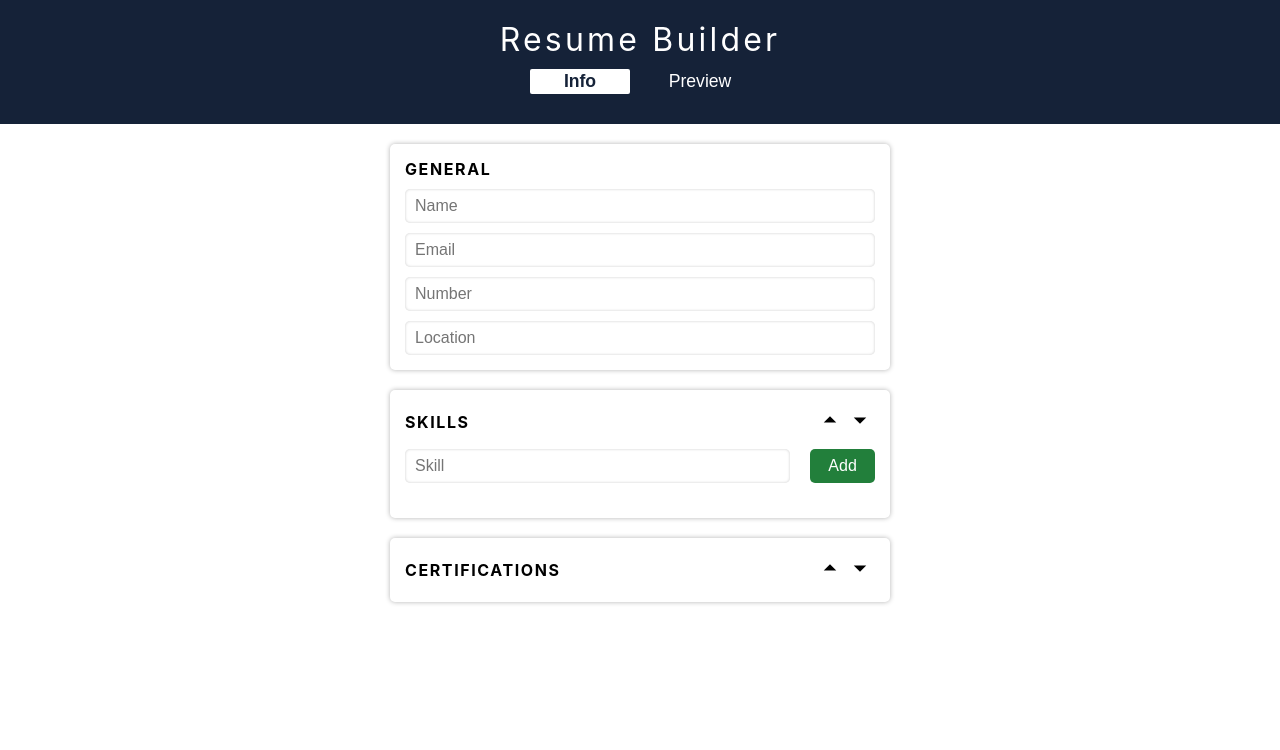
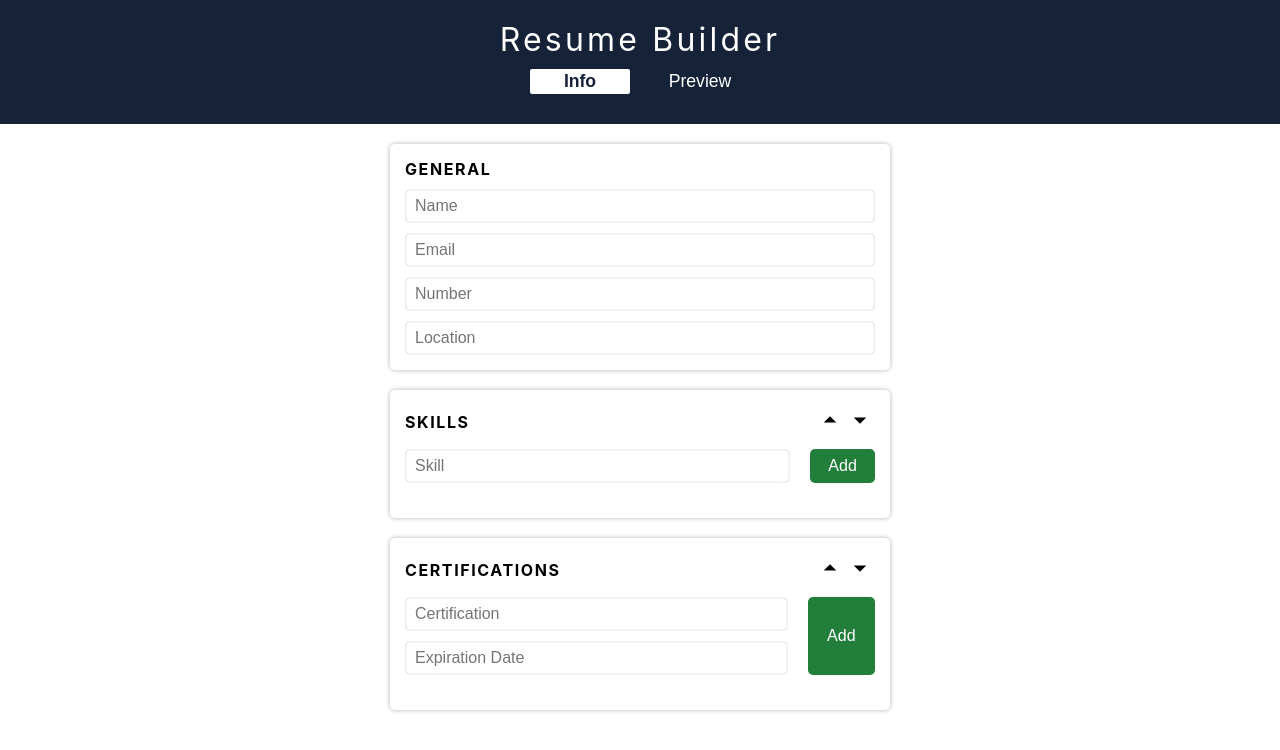
Before and after one commit to Kesslerjx/resume-builder, a React (Create React App) app: page / in a window 1280 px wide. Shown: the top 750 px of the page. Built offline with nearby package versions, Linux system fonts and the light colour scheme.

Commit message:
Finish the certifications section in info and preview

```diff
--- a/src/App.js
+++ b/src/App.js
@@ -28,7 +28,7 @@ class App extends React.Component {
       order: [
         Section.Skills,
         Section.Certifications
-    ]
+     ]
     }
 
     this.buttonPressed = this.buttonPressed.bind(this);
@@ -38,9 +38,9 @@ class App extends React.Component {
 
   }
 
-  updateResume(copy) {
+  updateResume(newResume) {
     this.setState({
-      resume: copy
+      resume: newResume
     })
   }
 
--- a/src/components/Certifications.js
+++ b/src/components/Certifications.js
@@ -1,11 +1,24 @@
 import React from 'react';
-import '../styles/Info.css'
+import '../styles/Info.css';
 import upIcon from '../icons/up.svg';
 import downIcon from '../icons/down.svg';
-import Certificiation from '../objects/Certification';
+import deleteIcon from '../icons/delete.svg';
 import { Direction } from './Info';
+import Certification from '../modules/Certification.js';
+import { v4 as uuidv4 } from 'uuid';
+import { getIndexInNodes, moveTo } from '../modules/array-functions';
 
 class Certifications extends React.Component {
+
+    constructor(props) {
+        super(props);
+
+        this.state = {
+            certification: "",
+            expiration: ""
+        }
+    }
+
     render() {
 
         const certifications = this.props.resume.certifications;
@@ -20,8 +33,75 @@ class Certifications extends React.Component {
                         <img alt="Move section down" src={downIcon} className="icon" onClick={(e) => moveSection(e, Direction.Down)}></img>
                     </div>
                 </div>
+                <div className='input-button-wrapper'>
+                    <div className='multiple-inputs'>
+                        <input value={this.state.certification} onChange={(e) => this.certificationChange(e)} type="text" placeholder='Certification' className='section-input'></input>
+                        <input value={this.state.expiration} onChange={(e) => this.expirationChange(e)}type="text" placeholder='Expiration Date' className='section-input'></input>
+                    </div>
+                    <button onClick={() => this.addCertification()}>Add</button>
+                </div>
+                <div className='list-wrapper'>
+                    {certifications.map(cert => this.getCertElement(cert))}
+                </div>
             </div>
         )
+    }
+
+    getCertElement(cert) {
+        return(
+            <div key={uuidv4()} className='list-item-wrapper'>
+                <div>
+                    <p>{`${cert.name}`}</p>
+                    <p>{`Expiration: ${cert.expiration}`}</p>
+                </div>
+                <div className='list-item-buttons'>
+                <img alt="Move certification up" src={upIcon} className="icon" onClick={(e) => this.moveCert(e, Direction.Up)}></img>
+                    <img alt="Move certification down" src={downIcon} className="icon" onClick={(e) => this.moveCert(e, Direction.Down)}></img>
+                    <img alt="Delete certification" src={deleteIcon} className="icon" onClick={(e) => this.removeCert(e)}></img>
+                </div>
+            </div>
+        )
+    }
+
+    certificationChange(event) {
+        this.setState({
+            certification: event.target.value
+        })
+    }
+
+    expirationChange(event) {
+        this.setState({
+            expiration: event.target.value
+        })
+    }
+
+    addCertification() {
+        if(this.state.certification !== "" && this.state.expiration !== "") {
+            let cert = new Certification(this.state.certification, this.state.expiration);
+            let copy = this.props.resume;
+            copy.certifications.push(cert);
+            this.props.updateResume(copy);
+        }
+    }
+
+    getIndex(event) {
+        let target  = event.target.parentElement.parentElement;
+        let parent  = event.target.parentElement.parentElement.parentElement;
+        return getIndexInNodes(target, parent);
+    }
+
+    moveCert(event, direction) {
+        let index   = this.getIndex(event)
+        let copy    = this.props.resume;
+        copy.certifications = moveTo(index, index + direction, copy.certifications);
+        this.props.updateResume(copy);
+    }
+
+    removeCert(event) {
+        let index  = this.getIndex(event)
+        let copy   = this.props.resume;
+        copy.certifications.splice(index, 1);
+        this.props.updateResume(copy);
     }
 }
 
--- a/src/components/General.js
+++ b/src/components/General.js
@@ -25,19 +25,19 @@ class General extends React.Component {
     }
 
     updateEmail(event) {
-        let copy          = this.props.resume;
+        let copy           = this.props.resume;
         copy.general.email = event.target.value;
         this.props.updateResume(copy);
     }
 
     updateLocation(event) {
-        let copy          = this.props.resume;
+        let copy              = this.props.resume;
         copy.general.location = event.target.value;
         this.props.updateResume(copy);
     }
 
     updateNumber(event) {
-        let copy          = this.props.resume;
+        let copy            = this.props.resume;
         copy.general.number = event.target.value;
         this.props.updateResume(copy);
     }
--- a/src/components/Info.js
+++ b/src/components/Info.js
@@ -46,19 +46,17 @@ class Info extends React.Component {
                     key          ={uuidv4()}
                     resume       ={this.props.resume}
                     updateResume ={this.props.updateResume}
-                    moveSection  = {this.moveSection}
+                    moveSection  ={this.moveSection}
                 />
         }
     }
 
     moveSection(event, direction) {
-        let index = getIndexInNodes(
-            event.target.parentElement.parentElement.parentElement,
-             document.querySelector('.info-wrapper')
-        ) - 1;
-
-        let copy = this.props.order;
-        copy     = moveTo(index, index+direction, copy);
+        let target = event.target.parentElement.parentElement.parentElement;
+        let parent = target.parentElement;
+        let index  = getIndexInNodes(target, parent) - 1; //Subtract 1 so General isn't counted
+        let copy   = this.props.order;
+        copy       = moveTo(index, index+direction, copy);
 
         this.props.updateOrder(copy);
     }
--- a/src/components/Skills.js
+++ b/src/components/Skills.js
@@ -1,6 +1,5 @@
 import React from 'react';
 import '../styles/Info.css'
-import '../styles/Skills.css'
 import { v4 as uuidv4 } from 'uuid';
 import upIcon from '../icons/up.svg';
 import downIcon from '../icons/down.svg';
@@ -20,9 +19,9 @@ class Skills extends React.Component {
         this.updateValue = this.updateValue.bind(this);
     }
 
-    updateValue(newValue) {
+    updateValue(event) {
         this.setState({
-            value: newValue
+            value: event.target.value
         })
     }
 
@@ -41,10 +40,10 @@ class Skills extends React.Component {
                     </div>
                 </div>
                 <div className='input-button-wrapper'>
-                    <input value={this.state.value} onChange={(e) => this.updateValue(e.target.value)} id='skill-name' type="text" placeholder='Skill' className='section-input'></input>
+                    <input value={this.state.value} onChange={(e) => this.updateValue(e )} id='skill-name' type="text" placeholder='Skill' className='section-input'></input>
                     <button onClick={(e) => this.addSkill(e)}>Add</button>
                 </div>
-                <div className='skills-wrapper'>
+                <div className='list-wrapper'>
                     {skills.map(skill => this.getSkillDiv(skill))}
                 </div>
             </div>
@@ -56,15 +55,14 @@ class Skills extends React.Component {
             let copy  = this.props.resume;
             copy.skills = [...this.props.resume.skills, this.state.value];
             this.props.updateResume(copy);
-            this.updateValue("");
         }
     }
 
     getSkillDiv(skill) {
         return (
-            <div key={uuidv4()} className='skill-wrapper'>
+            <div key={uuidv4()} className='list-item-wrapper'>
                 <p>{skill}</p>
-                <div>
+                <div className='list-item-buttons'>
                     <img alt="Move skill up" src={upIcon} className="icon" onClick={(e) => this.moveSkill(e, Direction.Up)}></img>
                     <img alt="Move skill down" src={downIcon} className="icon" onClick={(e) => this.moveSkill(e, Direction.Down)}></img>
                     <img alt="Delete skill" src={deleteIcon} className="icon" onClick={(e) => this.removeSkill(e)}></img>
@@ -73,16 +71,22 @@ class Skills extends React.Component {
         )
     }
 
+    getIndex(event) {
+        let target  = event.target.parentElement.parentElement;
+        let parent  = target.parentElement;
+        return getIndexInNodes(target, parent);
+    }
+
     moveSkill(event, direction) {
-        let index   = getIndexInNodes(event.target.parentElement.parentElement, document.querySelector('.skills-wrapper'));
+        let index   = this.getIndex(event)
         let copy    = this.props.resume;
         copy.skills = moveTo(index, index + direction, copy.skills);
         this.props.updateResume(copy);
     }
 
     removeSkill(event) {
-        let index   = getIndexInNodes(event.target.parentElement.parentElement, document.querySelector('.skills-wrapper'));
-        let copy  = this.props.resume;
+        let index  = this.getIndex(event)
+        let copy   = this.props.resume;
         copy.skills.splice(index, 1);
         this.props.updateResume(copy);
     }
--- a/src/modules/array-functions.js
+++ b/src/modules/array-functions.js
@@ -1,12 +1,14 @@
+
 
 function moveTo(oldIndex, toIndex, array) {
-    if(toIndex < 0 || toIndex > array.length-1) {
-        return array;
-    } else {
-        let copy = array;
-        copy.splice(toIndex, 0, copy.splice(oldIndex, 1)[0]);
-        return copy;
+
+    let newArray = structuredClone(array);
+
+    if(toIndex >= 0 || toIndex < array.length-1) {
+        newArray.splice(toIndex, 0, newArray.splice(oldIndex, 1)[0]);
     }
+
+    return newArray;
 }
 
 function getIndexInNodes(element, elementParent) {
--- a/src/styles/Info.css
+++ b/src/styles/Info.css
@@ -40,5 +40,61 @@
     outline: none;
     box-shadow: 0px 0px 3px rgb(0 0 0 / 0.5);
     border: none;
+}
 
+.multiple-inputs {
+    display: flex;
+    flex-direction: column;
+    gap: 10px;
+    width: 100%;
 }
+
+.icon {
+    width: 30px;
+    height: 30px;
+    box-sizing: border-box;
+}
+
+.icon:hover {
+    filter: invert(36%) sepia(17%) saturate(1810%) hue-rotate(84deg) brightness(103%) contrast(88%);
+}
+
+.input-button-wrapper {
+    display: flex;
+    gap: 20px;
+}
+
+.input-button-wrapper > input {
+    width: 100%;
+}
+
+.input-button-wrapper > button {
+    border: none;
+    width: 80px;
+    border-radius: 5px;
+    background-color: var(--button-green);
+    color: white;
+    font-size: 1rem;
+}
+
+.input-button-wrapper > button:active {
+    font-weight: bold;
+}
+
+.list-wrapper {
+    display: flex;
+    flex-direction: column;
+    gap: 10px;
+    margin-top: 10px;
+    padding: 0 10px;
+}
+
+.list-item-wrapper {
+    display: flex;
+    justify-content: space-between;
+}
+
+.list-item-buttons {
+    display: flex;
+    gap: 10px;
+}
--- a/src/styles/Preview.css
+++ b/src/styles/Preview.css
@@ -4,6 +4,12 @@
     padding: 20px;
     box-shadow: 0px 0px 5px rgb(0 0 0 / 0.3);
     border-radius: 5px;
+    display: flex;
+    flex-direction: column;
+    gap: 5px;
+}
+
+.resume-section {
     display: flex;
     flex-direction: column;
     gap: 5px;
```
Also changed, not shown: src/components/Preview.js (+11 -2 lines), src/styles/Skills.css (deleted, +0 -49 lines), src/modules/Certification.js (renamed from src/objects/Certification.js).
